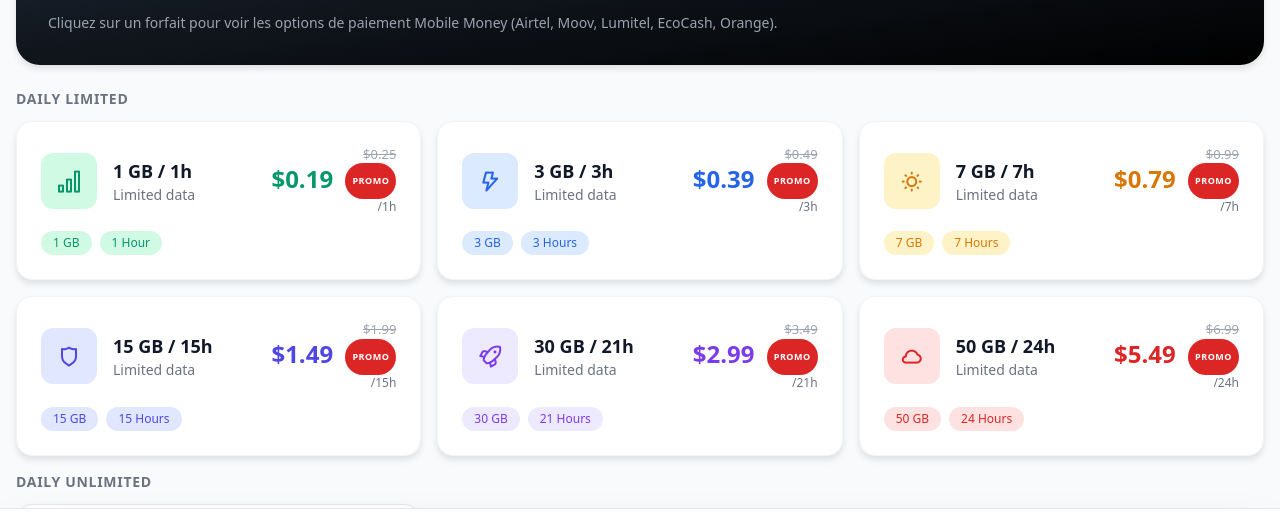
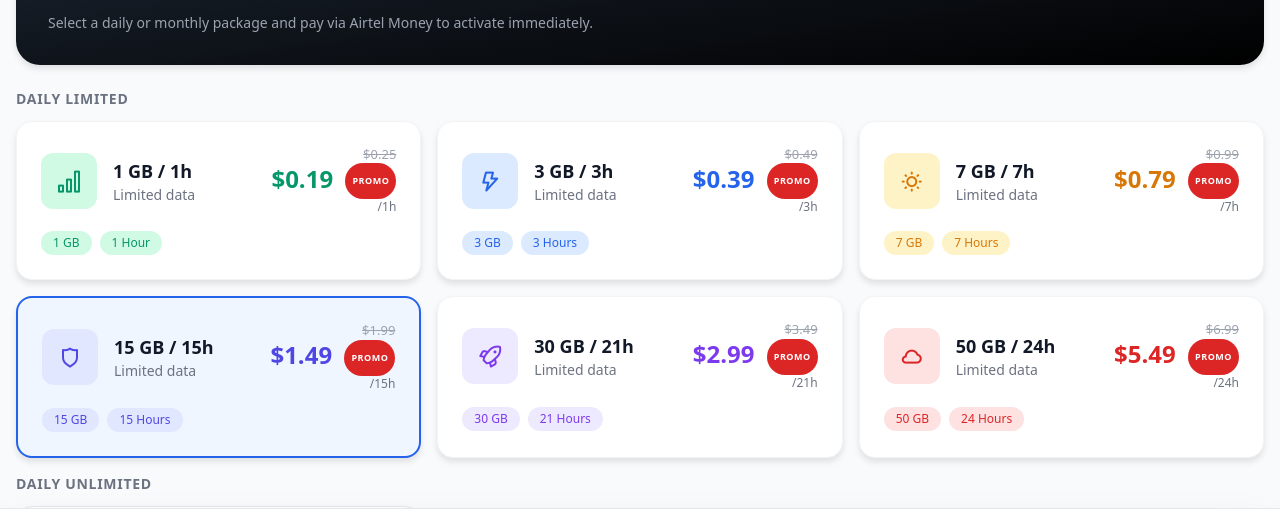
Before and after one commit to Ivannnnnnnnnnnnnnnnnnnn/Starlink, a website: page starlink-reseller/plans.html in a window 1280 px wide. Both pictures are taken after a click on the element 218 px from the left and 591 px from the top of the page. Shown: the part 215-733 px from the top of the page. Drawn offline with nearby package versions, Linux system fonts and the light colour scheme; no server answers.

Commit message:
Fix missing functions and variables in plans.html

```diff
--- a/starlink-reseller/plans.html
+++ b/starlink-reseller/plans.html
@@ -709,6 +709,12 @@
     </footer>
 
     <script>
+        let currentLang = 'en';
+        let detectedCountry = 'KE';
+        let currentCurrency = 'USD';
+        let selectedPackage = null;
+        let currentRate = 1;
+
         // ── Auth guard ──────────────────────────────────────────────────
         (function() {
             // No auth required — allow all users to browse packages freely
@@ -915,11 +921,6 @@
         // ── Missing function stubs ──
         function applyTranslations(lang) {
             currentLang = lang;
-            const t = translations[lang] || translations.en;
-            const titleEl = document.getElementById('plans-title');
-            const descEl = document.getElementById('plans-desc');
-            if (titleEl) titleEl.textContent = t.plansTitle || 'Choose Your Package';
-            if (descEl) descEl.textContent = t.plansDesc || 'Select a package and pay via Airtel Money to activate immediately.';
         }
 
         function updatePrices() {
@@ -934,6 +935,12 @@
         function getCDFPackageName(cdfPrice, country) {
             const map = { 3000: 'Starter', 5000: 'Standard', 7500: 'Premium', 10000: 'Pro', 15000: 'Business' };
             return map[cdfPrice] || 'Starter';
+        }
+
+        function selectPackage(card, packageId) {
+            selectedPackage = packageId;
+            document.querySelectorAll('.package-card').forEach(c => c.classList.remove('selected'));
+            card.classList.add('selected');
         }
 
         function toggleLanguage() {
```
Also changed, not shown: .playwright-mcp/page-2026-08-06T13-40-10-213Z.yml (added).
